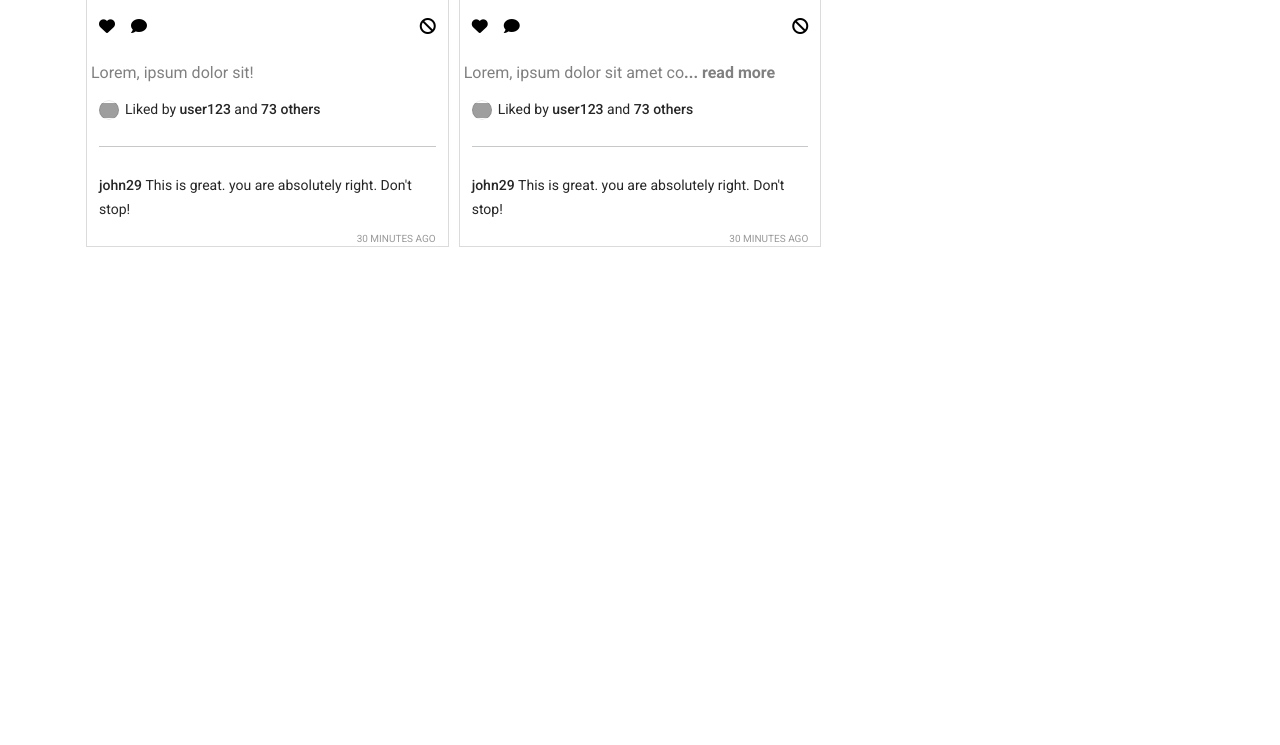
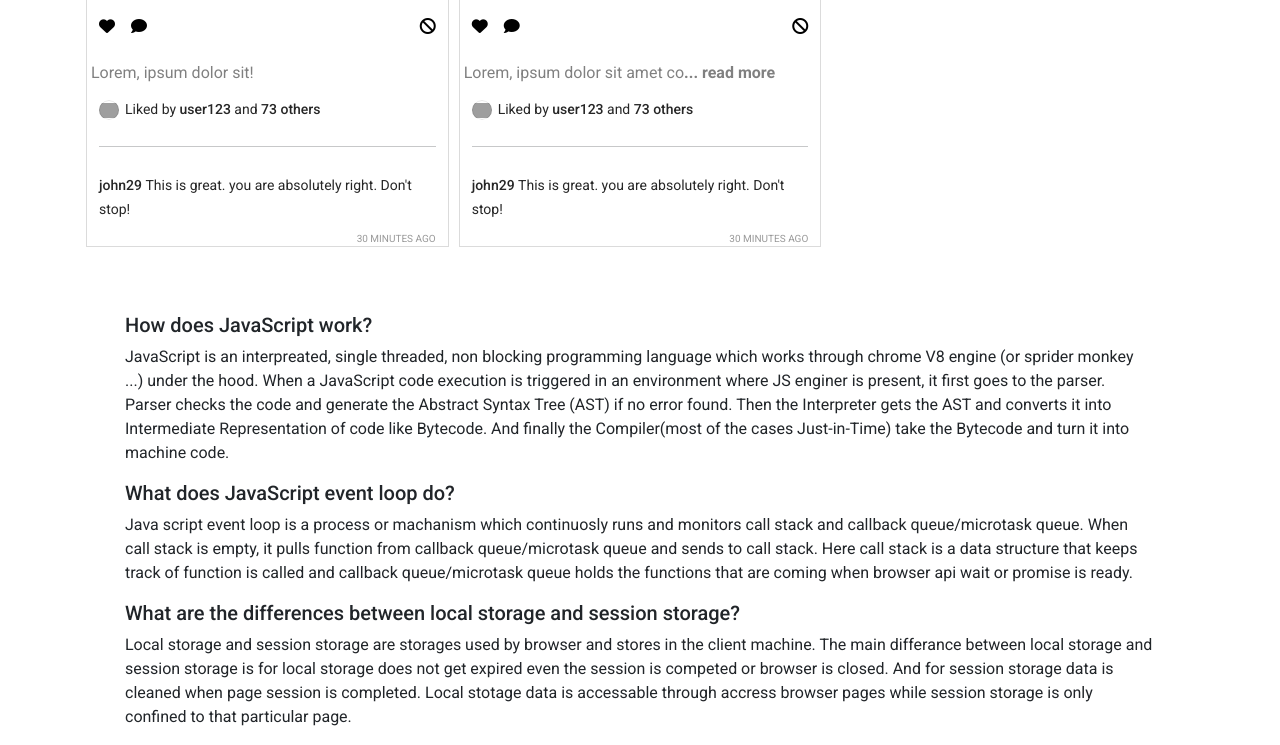
Before and after one commit to drshaila2021/insta-shohor-website, a plain HTML site: page index.html in a window 1280 px wide. Shown: the part 1285-2030 px from the top of the page. Before the commit the page ends 1548 px from the top, so only its background shows below. Drawn offline with nearby package versions, Linux system fonts and the light colour scheme; grey boxes are pictures that could not be loaded.

Commit message:
final commit

```diff
--- a/css/style.css
+++ b/css/style.css
@@ -1,4 +1,4 @@
-@import url('https://fonts.googleapis.com/css2?family=Roboto:wght@300;400;500;700&display=swap');
+@import url("https://fonts.googleapis.com/css2?family=Roboto:wght@300;400;500;700&display=swap");
 
 /* CSS Reset */
 *,
@@ -14,7 +14,7 @@ button,
 input,
 select,
 textarea {
-  font-family: 'Roboto', sans-serif;
+  font-family: "Roboto", sans-serif;
 }
 
 /* Vars */
@@ -44,7 +44,7 @@ img {
   max-width: 100%;
 }
 
-#posts{
+#posts {
   display: grid;
   gap: 10px;
   grid-template-columns: repeat(3, 1fr);
@@ -62,7 +62,6 @@ img {
   overflow: hidden;
   border: 1px solid var(--border);
   text-align: left;
-
 }
 
 .post__header {
@@ -86,7 +85,7 @@ img {
   position: relative;
 }
 .post__avatar::after {
-  content: '';
+  content: "";
   position: absolute;
   top: 0;
   bottom: 0;
@@ -200,7 +199,7 @@ img {
   position: relative;
 }
 .post__likes-avatar::after {
-  content: '';
+  content: "";
   position: absolute;
   top: 0;
   bottom: 0;
@@ -233,23 +232,27 @@ img {
   text-transform: uppercase;
   text-align: right;
 }
-.post__content{
+.post__content {
   margin: 10px 0;
   color: gray;
 }
 
-#liked{
+#liked {
   display: none;
 }
-#reported{
+#reported {
   display: none;
+}
+#answer {
+  margin-left: 125px;
+  margin-right: 125px;
+  margin-top: 50px;
 }
 
 @media only screen and (max-width: 992px) {
   #posts {
     grid-template-columns: repeat(2, 1fr);
   }
-
 }
 @media only screen and (max-width: 576px) {
   #posts {
--- a/index.html
+++ b/index.html
@@ -51,15 +51,27 @@
           id="navbarSupportedContent"
         >
           <ul class="navbar-nav mr-auto">
-                        <li class="nav-link active" role="button" onclick="switchTab( 'posts' )">
+            <li
+              class="nav-link active"
+              role="button"
+              onclick="switchTab( 'posts' )"
+            >
               <i class="fa-solid fa-house"></i>
             </li>
 
-                        <li class="nav-link active" role="button" onclick="switchTab( 'liked' )">
+            <li
+              class="nav-link active"
+              role="button"
+              onclick="switchTab( 'liked' )"
+            >
               <i class="fa-solid fa-heart text-danger"></i>
             </li>
 
-                        <li class="nav-link active" role="button" onclick="switchTab( 'reported' )">
+            <li
+              class="nav-link active"
+              role="button"
+              onclick="switchTab( 'reported' )"
+            >
               <i class="fa-solid fa-eye-slash"></i>
             </li>
           </ul>
@@ -67,8 +79,7 @@
       </nav>
     </header>
     <main class="main container mx-auto p-3">
-            <div id="posts">
-            </div>
+      <div id="posts"></div>
       <div id="liked">
         <h1>Liked posts</h1>
       </div>
@@ -77,6 +88,48 @@
         <h1>Reported posts</h1>
       </div>
     </main>
+
+    <section id="answer">
+      <div>
+        <h5>How does JavaScript work?</h5>
+        <p>
+          JavaScript is an interpreated, single threaded, non blocking
+          programming language which works through chrome V8 engine (or sprider
+          monkey ...) under the hood. When a JavaScript code execution is
+          triggered in an environment where JS enginer is present, it first goes
+          to the parser. Parser checks the code and generate the Abstract Syntax
+          Tree (AST) if no error found. Then the Interpreter gets the AST and
+          converts it into Intermediate Representation of code like Bytecode.
+          And finally the Compiler(most of the cases Just-in-Time) take the
+          Bytecode and turn it into machine code.
+        </p>
+
+        <h5>What does JavaScript event loop do?</h5>
+        <p>
+          Java script event loop is a process or machanism which continuosly
+          runs and monitors call stack and callback queue/microtask queue. When
+          call stack is empty, it pulls function from callback queue/microtask
+          queue and sends to call stack. Here call stack is a data structure
+          that keeps track of function is called and callback queue/microtask
+          queue holds the functions that are coming when browser api wait or
+          promise is ready.
+        </p>
+
+        <h5>
+          What are the differences between local storage and session storage?
+        </h5>
+        <p>
+          Local storage and session storage are storages used by browser and
+          stores in the client machine. The main differance between local
+          storage and session storage is for local storage does not get expired
+          even the session is competed or browser is closed. And for session
+          storage data is cleaned when page session is completed. Local stotage
+          data is accessable through accress browser pages while session storage
+          is only confined to that particular page.
+        </p>
+      </div>
+    </section>
+
     <footer></footer>
 
     <!-- add javascript  file  -->
```
Lines whose indentation alone changed are shown as unchanged.
